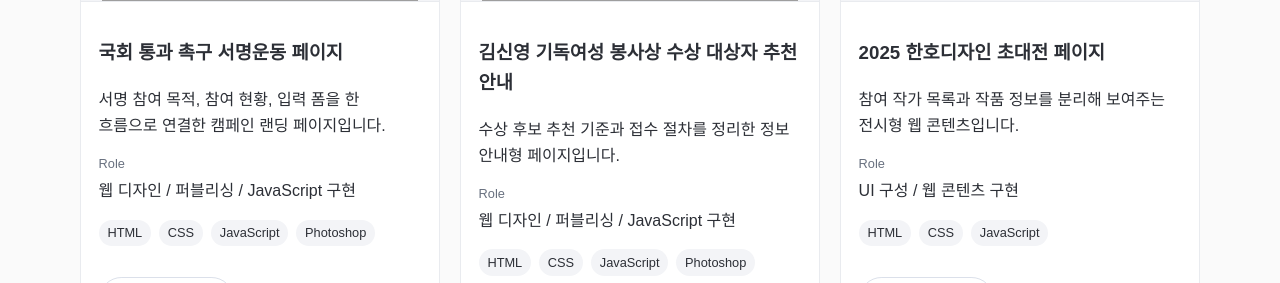
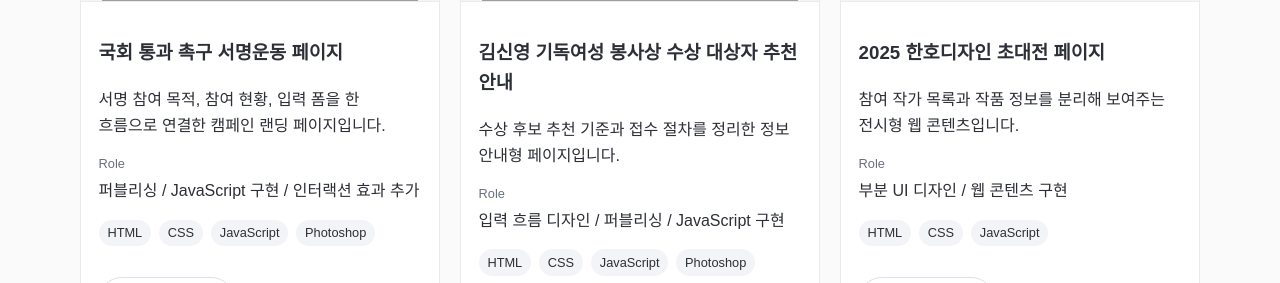
Before and after one commit to Songjaeung0/upgraded-fun, a React (Vite) app: page / in a window 1280 px wide. Shown: the part 1681-1964 px from the top of the page. Built offline with nearby package versions, Linux system fonts and the light colour scheme; grey boxes are pictures that could not be loaded.

Commit message:
Add project contribution descriptions

```diff
--- a/src/data/projects.ts
+++ b/src/data/projects.ts
@@ -4,6 +4,7 @@ export type Project = {
   summary: string;
   category: 'Design' | 'Publishing' | 'Frontend';
   role: string;
+  contribution: string;
   tools: string[];
   type: string;
   thumbnail: string;
@@ -23,22 +24,24 @@ export const projects: Project[] = [
     title: '국회 통과 촉구 서명운동 페이지',
     summary: '서명 참여 목적, 참여 현황, 입력 폼을 한 흐름으로 연결한 캠페인 랜딩 페이지입니다.',
     category: 'Frontend',
-    role: '웹 디자인 / 퍼블리싱 / JavaScript 구현',
+    role: '퍼블리싱 / JavaScript 구현 / 인터랙션 효과 추가',
+    contribution: '디자인은 협업 시안을 기반으로 작업했으며, HTML/CSS/JavaScript 구현과 화면 전환 및 효과 요소를 담당했습니다.',
     tools: ['HTML', 'CSS', 'JavaScript', 'Photoshop'],
     type: 'Landing Page',
     thumbnail: assetPath('editorial', 'petition.JPG'),
     featuredFor: ['publishing', 'frontend'],
     overview: '사이버대학 협의회의 서명운동 참여를 유도하기 위해 제작한 캠페인형 랜딩 페이지입니다. 상단 메시지, 참여 수치, 안내문, 개인정보 동의, 입력 폼까지 사용자가 순서대로 이해하고 행동할 수 있도록 구성했습니다.',
     problem: '서명운동 페이지는 목적 설명과 실제 참여 행동이 자연스럽게 연결되어야 했습니다. 정보가 흩어지면 사용자가 캠페인의 필요성을 이해하기 전에 이탈할 수 있어, 설득 흐름과 입력 동선을 함께 정리해야 했습니다.',
-    solution: '핵심 메시지와 참여 수치를 상단에 배치해 신뢰와 긴급성을 먼저 전달했습니다. 이후 설명문, 개인정보 동의, 입력 영역을 단계적으로 배치하고 JavaScript 기반 입력 흐름을 적용해 참여 과정이 끊기지 않도록 구현했습니다.',
-    result: '캠페인 홍보와 서명 참여 기능이 한 화면 안에서 이어지는 운영형 랜딩 페이지로 완성했습니다. 사용자가 목적을 이해한 뒤 바로 행동할 수 있는 구조를 만드는 데 집중했습니다.'
+    solution: '핵심 메시지와 참여 수치를 상단에 배치해 신뢰와 긴급성을 먼저 전달했습니다. 이후 설명문, 개인정보 동의, 입력 영역을 단계적으로 배치하고 JavaScript 기반 입력 흐름과 시각 효과를 적용해 참여 과정이 끊기지 않도록 구현했습니다.',
+    result: '캠페인 홍보와 서명 참여 기능이 한 화면 안에서 이어지는 운영형 랜딩 페이지로 완성했습니다. 협업 시안을 실제 웹 환경에 맞게 구현하고, 필요한 효과를 추가해 사용자가 목적을 이해한 뒤 바로 행동할 수 있는 구조를 만드는 데 집중했습니다.'
   },
   {
     id: 'kim-shinyoung-award-guide',
     title: '김신영 기독여성 봉사상 수상 대상자 추천 안내',
     summary: '수상 후보 추천 기준과 접수 절차를 정리한 정보 안내형 페이지입니다.',
     category: 'Frontend',
-    role: '웹 디자인 / 퍼블리싱 / JavaScript 구현',
+    role: '입력 흐름 디자인 / 퍼블리싱 / JavaScript 구현',
+    contribution: '팝업 이미지와 최상단 비주얼을 제외한 입력 영역, 신청 흐름, 화면 구성과 구현을 담당했습니다.',
     tools: ['HTML', 'CSS', 'JavaScript', 'Photoshop'],
     type: 'Information Page',
     thumbnail: assetPath('editorial', 'award.JPG'),
@@ -46,14 +49,15 @@ export const projects: Project[] = [
     overview: '봉사상 소개, 추천 기준, 접수 일정, 신청 입력 영역을 한 페이지에서 확인할 수 있도록 제작한 안내 페이지입니다. 공식적인 행사 성격을 유지하면서도 사용자가 필요한 정보를 빠르게 찾을 수 있도록 구성했습니다.',
     problem: '추천 안내 페이지는 행사 소개와 신청 안내가 함께 들어가 정보량이 많아지기 쉽습니다. 특히 후보 추천 조건, 접수 일정, 제출 정보가 섞이면 사용자가 다음 행동을 판단하기 어려울 수 있었습니다.',
     solution: '상단에는 수상 안내의 성격을 드러내는 비주얼과 주요 정보를 배치하고, 하단에는 신청 단계와 입력 영역을 분리했습니다. 배경 색상과 버튼 톤을 통일해 공신력 있는 분위기를 유지하면서 정보 구획을 명확히 했습니다.',
-    result: '행사 안내와 추천 접수 흐름을 한 페이지 안에서 이해할 수 있도록 정리했습니다. 정보 전달 중심의 페이지지만, 신청 행동까지 이어질 수 있는 구조로 제작했습니다.'
+    result: '행사 안내와 추천 접수 흐름을 한 페이지 안에서 이해할 수 있도록 정리했습니다. 입력 영역과 신청 흐름을 직접 설계하고 구현해 정보 전달에서 실제 신청 행동까지 이어질 수 있는 구조로 제작했습니다.'
   },
   {
     id: 'korea-australia-design-exhibition',
     title: '2025 한호디자인 초대전 페이지',
     summary: '참여 작가 목록과 작품 정보를 분리해 보여주는 전시형 웹 콘텐츠입니다.',
     category: 'Frontend',
-    role: 'UI 구성 / 웹 콘텐츠 구현',
+    role: '부분 UI 디자인 / 웹 콘텐츠 구현',
+    contribution: '내부 화면 디자인의 약 30%를 담당했으며, HTML/CSS/JavaScript 기반 구현은 전체를 담당했습니다.',
     tools: ['HTML', 'CSS', 'JavaScript'],
     type: 'Exhibition Page',
     thumbnail: assetPath('editorial', 'exhibition.png'),
@@ -61,7 +65,7 @@ export const projects: Project[] = [
     overview: '한호디자인 초대전의 참여 작가와 작품 정보를 소개하기 위해 제작한 전시형 웹 콘텐츠입니다. 많은 참여자 정보를 한 화면에서 탐색할 수 있도록 목록 영역과 상세 콘텐츠 영역을 분리했습니다.',
     problem: '참여 작가가 많아 단순 나열 방식으로 구성하면 사용자가 원하는 정보를 찾기 어렵고, 작품 이미지와 작가 설명의 주목도도 떨어질 수 있었습니다. 정보 밀도를 낮추면서 탐색성을 확보하는 것이 중요했습니다.',
     solution: '좌측에는 참여자 목록을 배치하고 우측에는 선택된 작가와 작품 정보를 크게 보여주는 구조로 정리했습니다. 화면을 분할해 목록 탐색과 상세 확인이 동시에 가능하도록 구성하고, JavaScript로 콘텐츠 전환 흐름을 구현했습니다.',
-    result: '다수의 작가 정보를 정리하면서도 작품 소개 영역의 집중도를 유지한 전시형 페이지로 완성했습니다. 단순 홍보물이 아니라 탐색 가능한 웹 콘텐츠로 구성했습니다.'
+    result: '다수의 작가 정보를 정리하면서도 작품 소개 영역의 집중도를 유지한 전시형 페이지로 완성했습니다. 일부 UI 디자인에 참여하고 구현 전반을 맡아 단순 홍보물이 아니라 탐색 가능한 웹 콘텐츠로 구성했습니다.'
   },
   {
     id: 'lee-gyudo-memorial-page',
@@ -69,6 +73,7 @@ export const projects: Project[] = [
     summary: '인물 소개와 음악 자료를 감성적인 화면 흐름으로 구성한 추모 페이지입니다.',
     category: 'Frontend',
     role: '웹 디자인 / 콘텐츠 구성 / JavaScript 구현',
+    contribution: '전체 디자인, 화면 구성, HTML/CSS/JavaScript 구현을 담당했습니다.',
     tools: ['Photoshop', 'HTML', 'CSS', 'JavaScript'],
     type: 'Memorial Page',
     thumbnail: assetPath('editorial', 'memorial.JPG'),
@@ -76,7 +81,7 @@ export const projects: Project[] = [
     overview: '성악가의 활동과 음악 자료를 소개하기 위해 제작한 추모 페이지입니다. 인물 이미지, 추모 분위기, 음악 콘텐츠를 결합해 단순한 안내 페이지보다 감성적인 콘텐츠 경험을 만들고자 했습니다.',
     problem: '추모 페이지는 정보 전달만으로는 충분하지 않고, 인물과 음악을 기억하는 분위기를 함께 전달해야 했습니다. 과하게 장식하면 내용의 진정성이 약해지고, 너무 단순하면 추모 페이지의 정서가 살아나지 않을 수 있었습니다.',
     solution: '부드러운 색감과 꽃, 나비, 앨범 형태의 음악 요소를 활용해 차분한 분위기를 만들었습니다. 인물 비주얼과 음악 리스트를 분리해 시선 흐름을 안정적으로 만들고, JavaScript 기반 콘텐츠 전환 요소를 함께 구현했습니다.',
-    result: '정적인 정보 안내가 아니라 인물과 음악을 함께 기억할 수 있는 추모 콘텐츠형 페이지로 완성했습니다. 감성적인 톤과 웹 화면 구성을 함께 고려한 작업입니다.'
+    result: '정적인 정보 안내가 아니라 인물과 음악을 함께 기억할 수 있는 추모 콘텐츠형 페이지로 완성했습니다. 디자인부터 구현까지 전 과정을 담당해 감성적인 톤과 웹 화면 구성을 함께 고려한 작업입니다.'
   },
   {
     id: 'healing-camp-poster',
@@ -84,6 +89,7 @@ export const projects: Project[] = [
     summary: '캠프의 분위기와 모집 정보를 한눈에 전달하는 웰니스 프로그램 홍보 포스터입니다.',
     category: 'Design',
     role: '포스터 디자인',
+    contribution: '포스터 디자인 100%를 담당했습니다.',
     tools: ['Photoshop', 'Illustrator'],
     type: 'Poster',
     thumbnail: assetPath('posters', 'poster-05.jpg'),
@@ -99,6 +105,7 @@ export const projects: Project[] = [
     summary: '콩쿠르의 격식과 참가 정보를 함께 전달하는 음악 행사 홍보 포스터입니다.',
     category: 'Design',
     role: '포스터 디자인',
+    contribution: '포스터 디자인 100%를 담당했습니다.',
     tools: ['Photoshop', 'Illustrator'],
     type: 'Poster',
     thumbnail: assetPath('posters', 'poster-06.jpg'),
@@ -114,6 +121,7 @@ export const projects: Project[] = [
     summary: '모집 부문, 일정, 혜택, 유의사항을 구조화한 공모전 안내 포스터입니다.',
     category: 'Design',
     role: '포스터 디자인 / 정보 구조 정리',
+    contribution: '포스터 디자인 100%를 담당했습니다.',
     tools: ['Photoshop', 'Illustrator'],
     type: 'Poster',
     thumbnail: assetPath('posters', 'gangbuk-01.jpg'),
@@ -129,6 +137,7 @@ export const projects: Project[] = [
     summary: '국제 세미나의 연사 정보와 프로그램 일정을 정리한 학술 행사 포스터입니다.',
     category: 'Design',
     role: '포스터 디자인 / 정보 편집',
+    contribution: '포스터 디자인 100%를 담당했습니다.',
     tools: ['Photoshop', 'Illustrator'],
     type: 'Poster',
     thumbnail: assetPath('posters', 'poster-01.jpg'),
@@ -144,6 +153,7 @@ export const projects: Project[] = [
     summary: '응모 조건과 시상 정보를 명확하게 정리한 웹소설 공모전 안내 포스터입니다.',
     category: 'Design',
     role: '포스터 디자인',
+    contribution: '포스터 디자인 100%를 담당했습니다.',
     tools: ['Photoshop', 'Illustrator'],
     type: 'Poster',
     thumbnail: assetPath('posters', 'poster-02.jpg'),
@@ -159,6 +169,7 @@ export const projects: Project[] = [
     summary: 'AI 활용 특강의 준비 사항과 시간표를 정리한 강의 안내 포스터입니다.',
     category: 'Design',
     role: '포스터 디자인 / 정보 편집',
+    contribution: '포스터 디자인 100%를 담당했습니다.',
     tools: ['Photoshop', 'Illustrator'],
     type: 'Poster',
     thumbnail: assetPath('posters', 'poster-04.jpg'),
```
